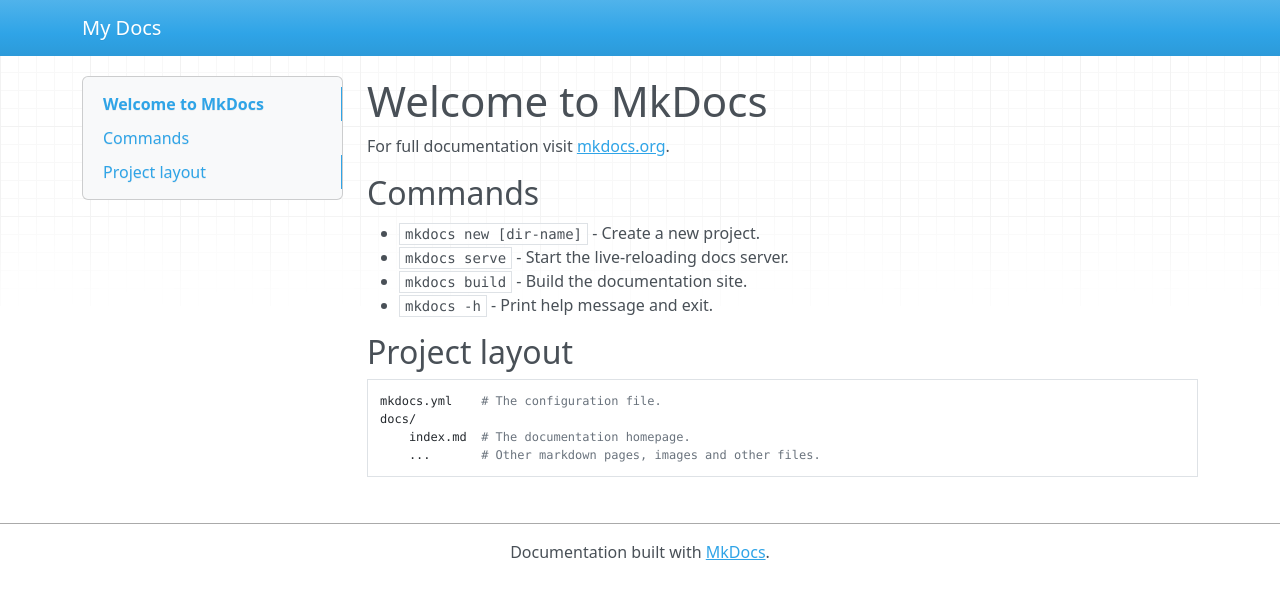
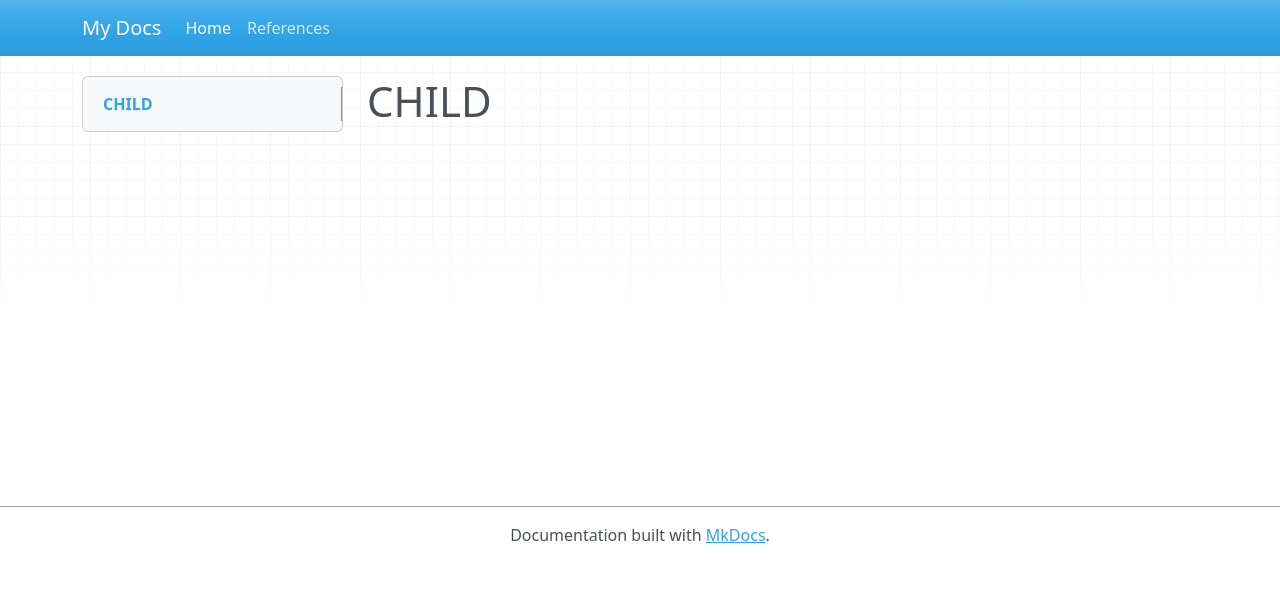
Before and after one commit to younesStrittmatter/mkdocs-test-child, an MkDocs documentation site: the page built from docs/index.md, in a window 1280 px wide. Shown: the top 599 px of the page. Built offline with MkDocs 1.6.1, drawn with Linux system fonts in a browser that asks for light colours; nearby versions of some CDN libraries.

Commit message:
docs: add doc

```diff
--- a/docs/index.md
+++ b/docs/index.md
@@ -1,17 +1 @@
-# Welcome to MkDocs
-
-For full documentation visit [mkdocs.org](https://www.mkdocs.org).
-
-## Commands
-
-* `mkdocs new [dir-name]` - Create a new project.
-* `mkdocs serve` - Start the live-reloading docs server.
-* `mkdocs build` - Build the documentation site.
-* `mkdocs -h` - Print help message and exit.
-
-## Project layout
-
-    mkdocs.yml    # The configuration file.
-    docs/
-        index.md  # The documentation homepage.
-        ...       # Other markdown pages, images and other files.
+# CHILD
--- a/mkdocs.yml
+++ b/mkdocs.yml
@@ -5,3 +5,4 @@
 
 nav:
   - Home: index.md
+  - References: test.md
```
